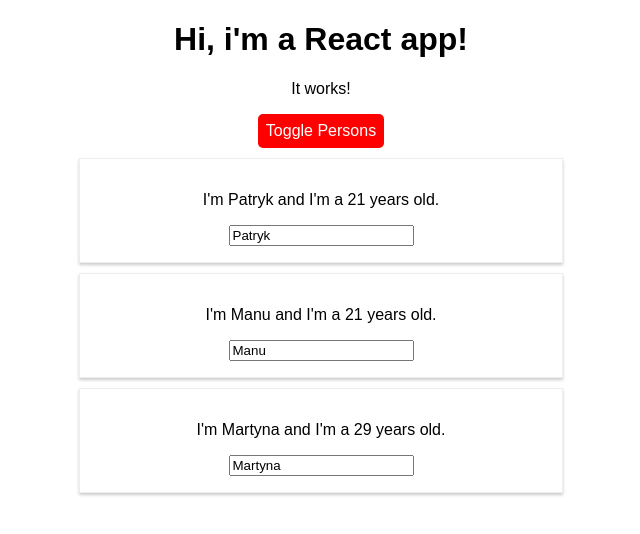
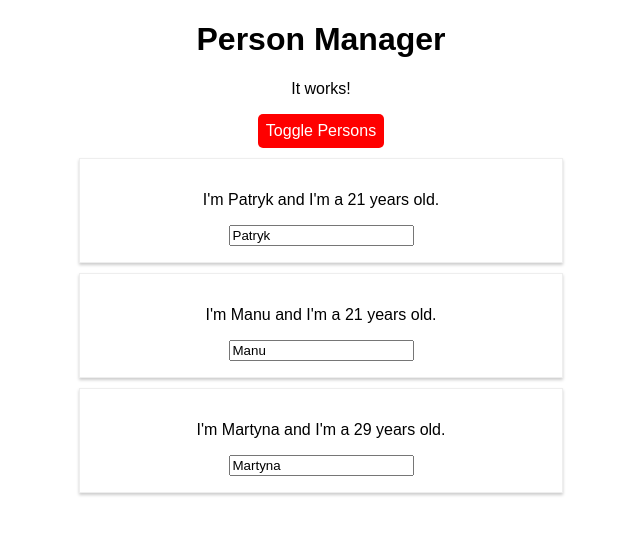
Before and after one commit to PatrykDomin/React-things, a React app in the folder react-course-app/: page / in a window 1280 px wide. Shown: the top 534 px of the page, without its empty margins (319-959 px from the left). Built offline with nearby package versions, Linux system fonts and the light colour scheme.

Commit message:
useEffect, components

```diff
--- a/react-course-app/src/App.css
+++ b/react-course-app/src/components/Cockpit/Cockpit.css
@@ -1,4 +1,4 @@
-.App {
+.Cockpit {
   text-align: center;
 }
 
--- /dev/null
+++ b/react-course-app/src/components/Cockpit/Cockpit.js
@@ -0,0 +1,79 @@
+import React, { useEffect } from "react";
+import styled from "styled-components";
+import classes from "./Cockpit.css";
+
+const StyledButton = styled.button`
+  background-color: ${p => (p.shown ? "red" : "green")};
+  color: white;
+  font: inherit;
+  border: 0;
+  border-radius: 5px;
+  padding: 8px;
+  cursor: pointer;
+  backface-visibility: hidden;
+  transition: background-color 0.3s ease-in-out;
+  /* & -> this component */
+  &:hover {
+    background-color: ${p => (p.shown ? "salmon" : "lightgreen")};
+    animation: buttonAnimation 0.3s ease-in-out;
+    color: black;
+  }
+
+  @keyframes buttonAnimation {
+    25% {
+      transform: translateX(2px);
+    }
+    75% {
+      transform: translateX(-2px);
+    }
+  }
+`;
+
+const Cockpit = props => {
+  //only on 1st render and unmount
+  useEffect(() => {
+    console.log("[Cockpit.js]  useEffect");
+    //http request
+    const timer = setTimeout(() => {
+      alert("timeout");
+    }, 1000);
+
+    //it runs BEFORE the main useEffect func runs, but AFTER the (firs) render cycle
+    return () => {
+      clearTimeout(timer);
+      console.log("[cockpit.js] cleanup");
+    };
+  }, []);
+  //[] -> just 1st time
+  //[props.name or variable] -> any time this prop change
+
+  //whenever component updates!
+  useEffect(() => {
+    console.log("[cockpit.js] 2nd useEffect");
+    return () => {
+      console.log("[cockpit.js] 2nd cleanup");
+    };
+  });
+
+  let assignedClasses = [];
+
+  if (props.persons.length < 3) {
+    assignedClasses.push(classes.red);
+  }
+  if (props.persons.length < 2) {
+    assignedClasses.push(classes.bold);
+  }
+
+  return (
+    <div className={classes.Cockpit}>
+      <h1>{props.title}</h1>
+      <p className={assignedClasses.join(" ")}>It works!</p>
+      {/* <Person></Person> */}
+      <StyledButton shown={props.show} onClick={props.clicked}>
+        Toggle Persons
+      </StyledButton>
+    </div>
+  );
+};
+
+export default Cockpit;
--- a/react-course-app/src/Person/Person.js
+++ b/react-course-app/src/components/Persons/Person/Person.js
@@ -15,7 +15,7 @@ const StyledDiv = styled.div`
   }
 `;
 
-const person = props => {
+const Person = props => {
   return (
     //<div className="Person" style={style}>
     <StyledDiv>
@@ -31,4 +31,4 @@ const person = props => {
 };
 
 // export default Radium(person);
-export default person;
+export default Person;
--- /dev/null
+++ b/react-course-app/src/components/Persons/Persons.js
@@ -0,0 +1,18 @@
+import React from "react";
+import Person from "./Person/Person";
+
+//=> () return statement
+const Persons = props =>
+  props.persons.map((person, index) => {
+    return (
+      <Person
+        click={props.clicked.bind(this, index)}
+        name={person.name}
+        age={person.age}
+        key={person.id}
+        changed={e => props.changed(e, person.id)}
+      />
+    );
+  });
+
+export default Persons;
--- a/react-course-app/src/App.js
+++ b/react-course-app/src/containers/App.js
@@ -1,26 +1,8 @@
 import React, { useState } from "react";
-import classes from "./App.css";
-import Person from "./Person/Person";
-import styled from "styled-components";
+import Persons from "../components/Persons/Persons";
+import Cockpit from "../components/Cockpit/Cockpit";
 
-const App = () => {
-  const StyledButton = styled.button`
-    background-color: ${p => (p.shown ? "red" : "green")};
-    color: white;
-    font: inherit;
-    border: 0;
-    border-radius: 5px;
-    padding: 8px;
-    cursor: pointer;
-    backface-visibility: hidden;
-
-    /* & -> this component */
-    &:hover {
-      background-color: ${p => (p.shown ? "salmon" : "lightgreen")};
-      color: black;
-    }
-  `;
-
+const App = props => {
   //use multiple useState !
   const [personsState, setPersonsState] = useState({
     persons: [
@@ -70,42 +52,25 @@ const App = () => {
   let persons = null; //more efficient than 'sth ? true : false'
   if (showPersons) {
     persons = (
-      <div>
-        {personsState.persons.map((person, index) => {
-          return (
-            <Person
-              click={deletePersonHandler.bind(this, index)}
-              name={person.name}
-              age={person.age}
-              key={person.id}
-              changed={e => nameChangedHandler(e, person.id)}
-            />
-          );
-        })}
-      </div>
+      <Persons
+        persons={personsState.persons}
+        clicked={deletePersonHandler}
+        changed={nameChangedHandler}
+      />
     );
-  }
-
-  let assignedClasses = [];
-
-  if (personsState.persons.length < 3) {
-    assignedClasses.push(classes.red);
-  }
-  if (personsState.persons.length < 2) {
-    assignedClasses.push(classes.bold);
   }
 
   return (
     // <StyleRoot>
     //adding CSS Modules classes.App
-    <div className={classes.App}>
-      <h1>Hi, i'm a React app!</h1>
-      <p className={assignedClasses.join(" ")}>It works!</p>
-      {/* <Person></Person> */}
-      <StyledButton shown={showPersons} onClick={togglePersonsHandler}>
-        Toggle Persons
-      </StyledButton>
-      {/* Better use .bind than anonymous function */}
+
+    <div>
+      <Cockpit
+        title={props.appTitle}
+        persons={personsState.persons}
+        show={showPersons}
+        clicked={togglePersonsHandler}
+      />
       {persons}
     </div>
     // </StyledRoot>
--- a/react-course-app/src/index.js
+++ b/react-course-app/src/index.js
@@ -1,8 +1,11 @@
-import React from 'react';
-import ReactDOM from 'react-dom';
-import './index.css';
-import App from './App';
-import registerServiceWorker from './registerServiceWorker';
+import React from "react";
+import ReactDOM from "react-dom";
+import "./index.css";
+import App from "./containers/App";
+import registerServiceWorker from "./registerServiceWorker";
 
-ReactDOM.render(<App />, document.getElementById('root'));
+ReactDOM.render(
+  <App appTitle="Person Manager" />,
+  document.getElementById("root")
+);
 registerServiceWorker();
```
Also changed, not shown: react-course-app/src/components/Persons/Person/Person.css (renamed from react-course-app/src/Person/Person.css), react-course-app/src/containers/App.css (added), 1 other file (tests, documents, lock files or other folders).
